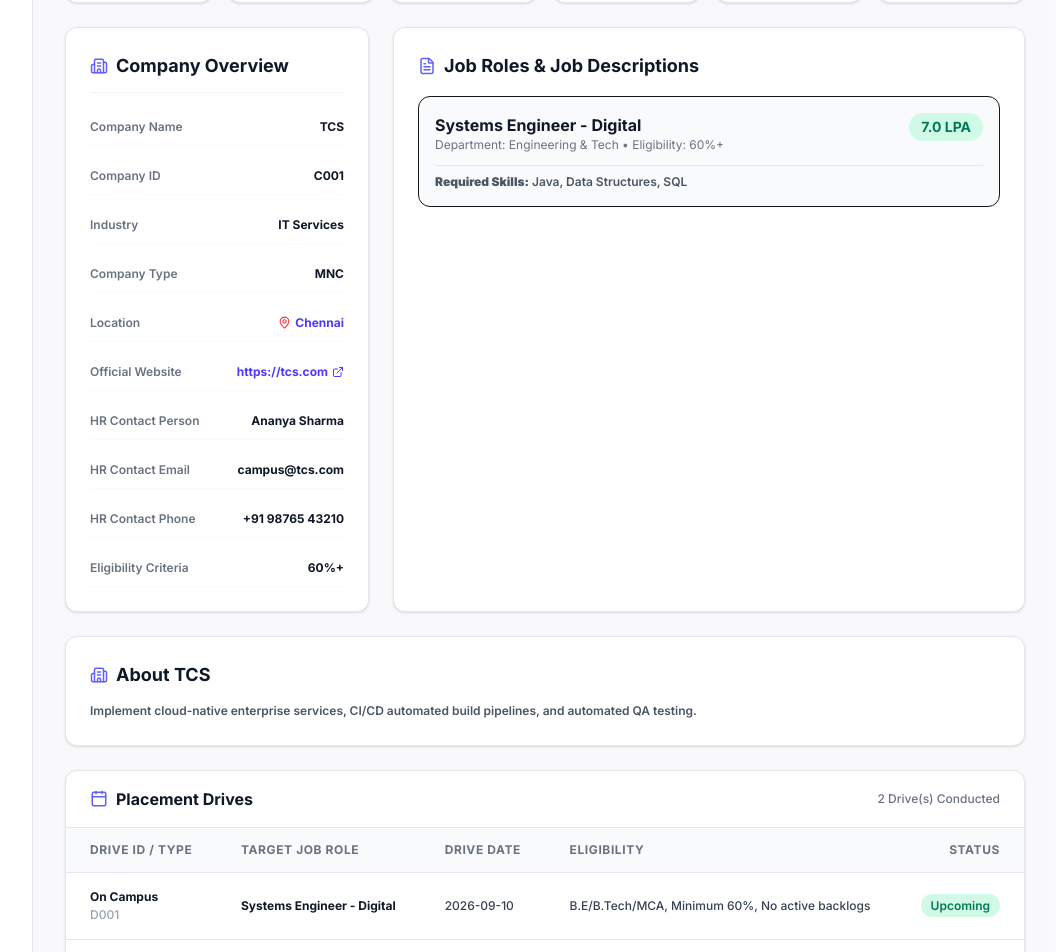
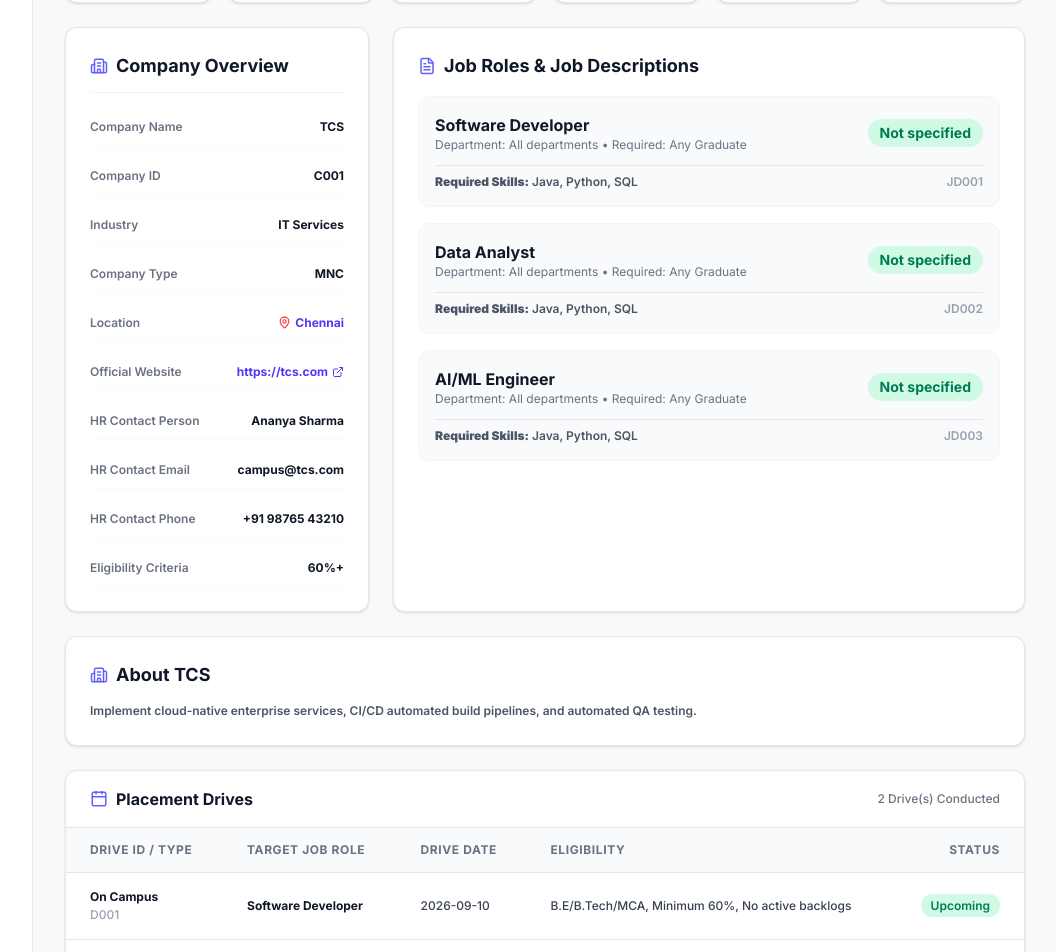
Before and after one commit to keerthanaoff/PLACEMENTOS, a Next.js app: page /dashboard/companies/C001 in a window 1280 px wide. Shown: the part 440-1392 px from the top of the page, without its empty margins (223-1279 px from the left). Built offline with nearby package versions, Linux system fonts and the light colour scheme; sample sign-in values are in the browser's storage.

Commit message:
fix: resolve StoredJD typescript compilation errors on company details page

```diff
--- a/src/app/(dashboard)/dashboard/companies/[id]/page.tsx
+++ b/src/app/(dashboard)/dashboard/companies/[id]/page.tsx
@@ -70,9 +70,10 @@
 
     if (foundCompany) {
       // Fetch associated JDs from storageService
-      const allJds = jdService.getAll().filter(j =>
+      const allJds = jdService.getAll().filter((j: any) =>
         j.companyId === companyId ||
-        j.companyName?.toLowerCase() === foundCompany.name.toLowerCase()
+        j.companyName?.toLowerCase() === foundCompany.name.toLowerCase() ||
+        j.company?.toLowerCase() === foundCompany.name.toLowerCase()
       );
       setJds(allJds);
 
@@ -444,7 +445,7 @@
                     <span className="block text-xs text-gray-400 font-mono mt-0.5">{drive.id}</span>
                   </td>
                   <td className="px-6 py-4 font-bold text-gray-900 dark:text-white">
-                    {jds.find(j => j.companyId === companyId)?.jobTitle || company.jobRoles || company.jobRole || "Software Trainee"}
+                    {jds.find(j => j.companyId === companyId || j.company?.toLowerCase() === company.name.toLowerCase())?.jobTitle || company.jobRoles || company.jobRole || "Software Trainee"}
                   </td>
                   <td className="px-6 py-4">{drive.driveDate || "2026-09-15"}</td>
                   <td className="px-6 py-4">{drive.eligibility || "60%+"}</td>
```
